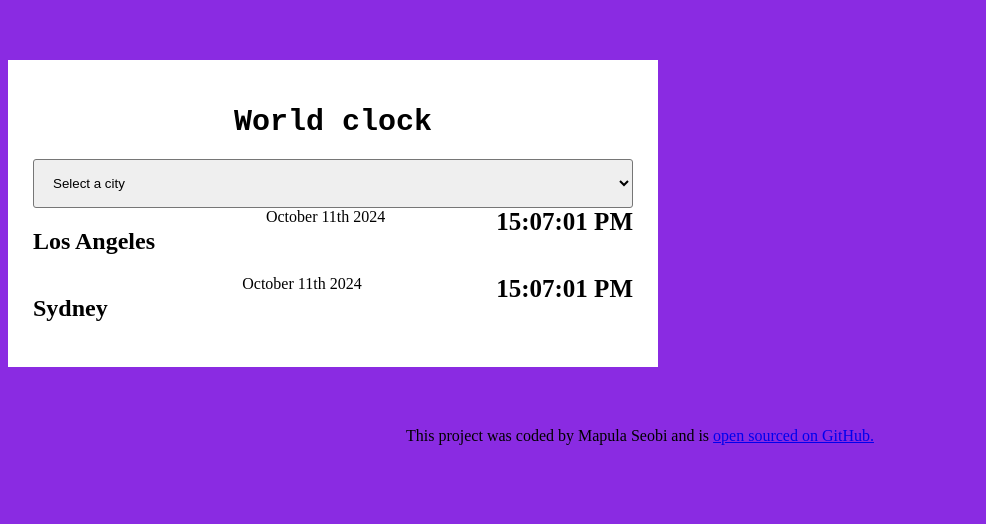
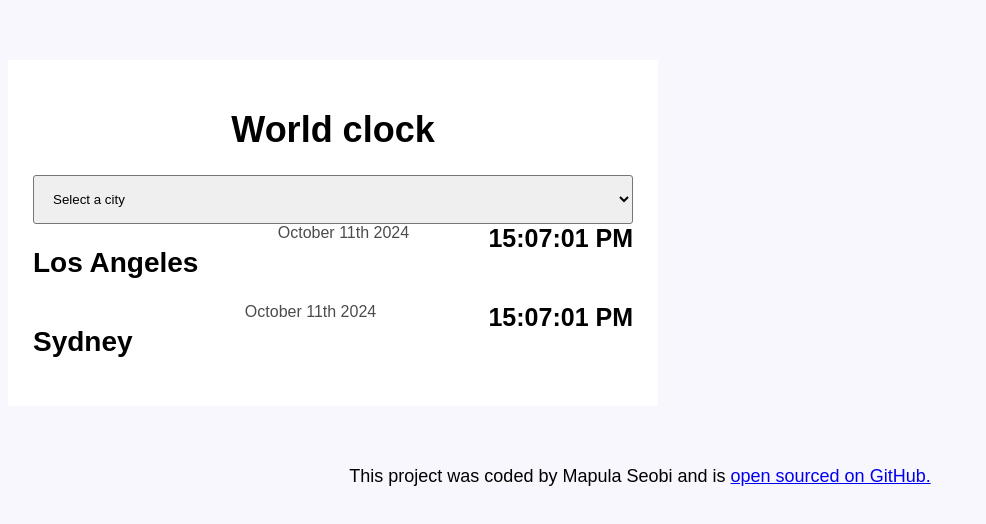
Before and after one commit to Puula066/world-clock-project, a plain HTML site: page index.html in a window 1280 px wide. Shown: the whole page, without its empty margins (0-986 px from the left). Drawn offline with Linux system fonts and the light colour scheme.

Commit message:
Updated style.css

```diff
--- a/CSS/style.css
+++ b/CSS/style.css
@@ -1,11 +1,12 @@
 h1 {
   text-align: center;
-  font-size: 30px;
-  font-family: "Courier New", Courier, monospace;
+  font-size: 36px;
+  font-family: sans-serif;
 }
 
 h2 {
-  margin: o;
+  margin: o 0 5px;
+  font-size: 28px;
 }
 
 select {
@@ -17,7 +18,8 @@ select {
 }
 
 body {
-  background-color: blueviolet;
+  background-color: #f9f7fe;
+  font-family: sans-serif;
 }
 
 .container {
@@ -34,11 +36,22 @@ body {
   justify-content: space-between;
 }
 
+.date {
+  opacity: 0.7;
+}
 .time {
   font-size: 25px;
   font-weight: bold;
 }
 
+.time small {
+  font-size: 24px;
+  vertical-align: middle;
+  line-height: 48px;
+}
+
 footer {
   text-align: center;
+  font-size: 18px;
+  color: rgba(0, 0, 0, 8);
 }
```
